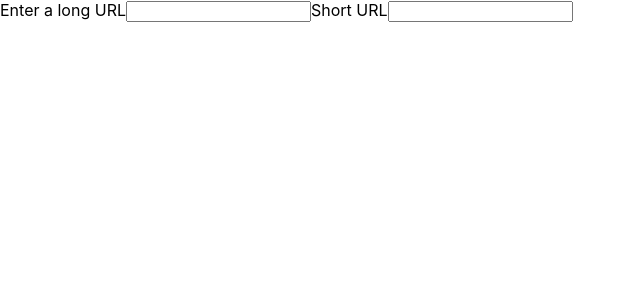
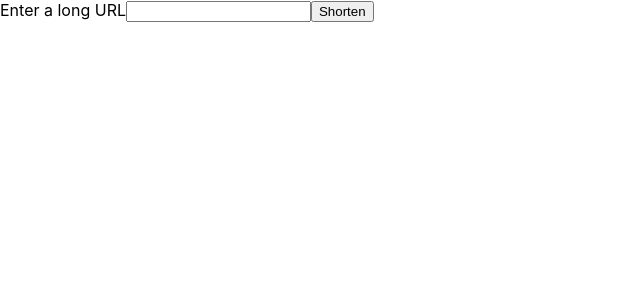
Before and after one commit to dragonman225-alt/shorturl, a React (Create React App) app in the folder frontend/: page / in a window 1280 px wide. Shown: the top 300 px of the page, without its empty margins (0-640 px from the left). Built offline with nearby package versions, Linux system fonts and the light colour scheme.

Commit message:
feat: setup a minimal UI without styling

```diff
--- a/frontend/package.json
+++ b/frontend/package.json
@@ -26,6 +26,7 @@
       "last 1 safari version"
     ]
   },
+  "proxy": "http://localhost:3001",
   "dependencies": {
     "react": "^17.0.2",
     "react-dom": "^17.0.2"
--- a/frontend/src/App.tsx
+++ b/frontend/src/App.tsx
@@ -1,12 +1,67 @@
 import './App.module.scss'
+import { useState } from 'react'
+import { createShortUrl } from './apiClient'
+
+enum AppStatus {
+  EnteringUrl,
+  Pending,
+  ShowingShortUrl,
+  ShowingError,
+}
 
 function App() {
+  const [status, setStatus] = useState<AppStatus>(AppStatus.EnteringUrl)
+  const [shortUrl, setShortUrl] = useState('')
+  const [errorMessage, setErrorMessage] = useState('')
+  const [longUrl, setLongUrl] = useState('')
+
   return (
     <div className="App">
-      <label>Enter a long URL</label>
-      <input type="url" />
-      <label>Short URL</label>
-      <input readOnly />
+      {status === AppStatus.EnteringUrl && (
+        <>
+          <label>Enter a long URL</label>
+          <input
+            value={longUrl}
+            type="url"
+            onChange={e => setLongUrl(e.target.value)}
+          />
+          <button
+            onClick={() => {
+              createShortUrl(
+                longUrl,
+                shortUrl => {
+                  setShortUrl(shortUrl)
+                  setStatus(AppStatus.ShowingShortUrl)
+                },
+                errorMessage => {
+                  setErrorMessage(errorMessage)
+                  setStatus(AppStatus.ShowingError)
+                }
+              )
+              setStatus(AppStatus.Pending)
+            }}>
+            Shorten
+          </button>
+        </>
+      )}
+      {status === AppStatus.ShowingShortUrl && (
+        <>
+          <label>Short URL</label>
+          <input value={shortUrl} readOnly />
+          <button onClick={() => setStatus(AppStatus.EnteringUrl)}>
+            Shorten another
+          </button>
+        </>
+      )}
+      {status === AppStatus.Pending && <div>Shortening</div>}
+      {status === AppStatus.ShowingError && (
+        <>
+          <div>{errorMessage}</div>
+          <button onClick={() => setStatus(AppStatus.EnteringUrl)}>
+            Try again
+          </button>
+        </>
+      )}
     </div>
   )
 }
--- /dev/null
+++ b/frontend/src/apiClient.ts
@@ -0,0 +1,38 @@
+interface CreateShortUrlRequestData {
+  url: string
+}
+
+interface CreateShortUrlResponseData {
+  shortUrl: string
+}
+
+export async function createShortUrl(
+  url: string,
+  onSuccess: (shortUrl: string) => void,
+  onError: (message: string) => void
+) {
+  return fetch(`api/create`, {
+    method: 'POST',
+    body: JSON.stringify({ url } as CreateShortUrlRequestData),
+  })
+    .then(checkStatus)
+    .then(response => parseJson<CreateShortUrlResponseData>(response))
+    .then(data => {
+      onSuccess(data.shortUrl)
+    })
+    .catch((error: Error) => {
+      onError(error.message)
+    })
+}
+
+function checkStatus(response: Response) {
+  if (response.status >= 200 && response.status < 300) return response
+  const error = new Error(
+    `HTTP Error: ${response.status} ${response.statusText}`
+  )
+  throw error
+}
+
+function parseJson<T>(response: Response): Promise<T> {
+  return response.json()
+}
```
